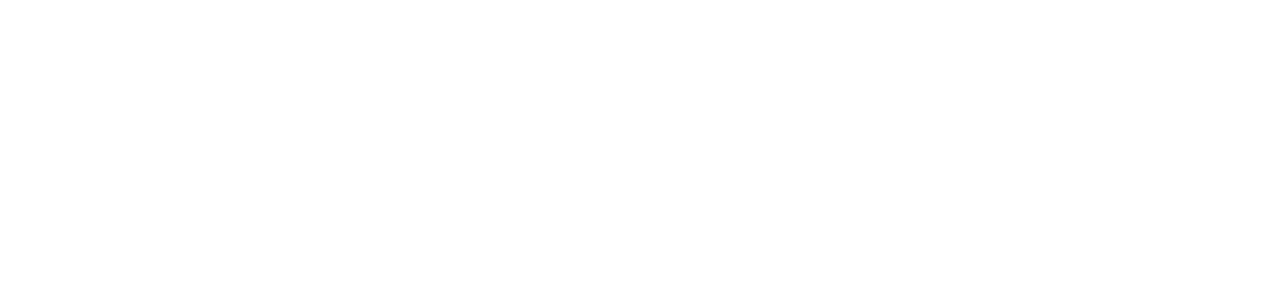
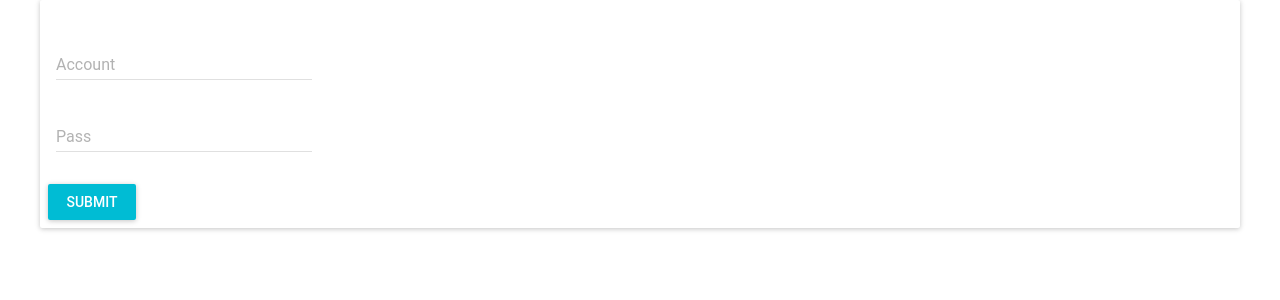
Before and after one commit to lilonghe/diary-web, a React (Create React App) app: page /login in a window 1280 px wide. Shown: the top 300 px of the page. Built offline with nearby package versions, Linux system fonts and the light colour scheme.

Commit message:
login page

```diff
--- a/src/App.js
+++ b/src/App.js
@@ -1,11 +1,15 @@
 import React, { Component } from 'react';
-
+import getMuiTheme from 'material-ui/styles/getMuiTheme';
+import MuiThemeProvider from 'material-ui/styles/MuiThemeProvider';
+import AppBar from 'material-ui/AppBar';
 class App extends Component {
   render() {
-    return (
-      <div className="body">
-        {this.props.children}
-      </div>
+      return (
+          <MuiThemeProvider muiTheme={getMuiTheme()}>
+              <div className="body">
+                {this.props.children}
+              </div>
+          </MuiThemeProvider>
     );
   }
 }
--- a/src/component/ParkItem.js
+++ b/src/component/ParkItem.js
@@ -1,14 +1,6 @@
 import React, {Component} from 'react';
 
-import {Card, CardHeader,CardText} from 'material-ui/Card';
-import {deepOrange500} from 'material-ui/styles/colors';
-import getMuiTheme from 'material-ui/styles/getMuiTheme';
-import MuiThemeProvider from 'material-ui/styles/MuiThemeProvider';
-const muiTheme = getMuiTheme({
-  palette: {
-    accent1Color: deepOrange500,
-  },
-});
+import { Card, CardHeader, CardTitle, CardText } from 'material-ui/Card';
 
 class ParkItem extends Component {
     constructor(props){
@@ -23,13 +15,11 @@
         return (
 
             <div className="park-item">
-                <MuiThemeProvider muiTheme={muiTheme}>
                     <Card>
                         <CardHeader
-                            title={this.state.diary.user.name}/>
+                        title={this.state.diary.user.name} subtitle={this.state.diary.date.substr(0,10)} />
                             <CardText>{this.state.diary.content}</CardText>
                     </Card>
-                </MuiThemeProvider>
             </div>
         );
     }
--- a/src/index.js
+++ b/src/index.js
@@ -6,12 +6,15 @@
 import {Router,Route,browserHistory,IndexRoute} from 'react-router';
 
 import Park from './module/park/Park';
+import Login from './module/user/Login';
 
 ReactDOM.render(
   <Router history={browserHistory}>
     <Route path='/' component={App}>
       <IndexRoute component={Park} />
       <Route path='/park' component={Park} />
+      <Route path='/login' component={Login} />
+
     </Route>
   </Router>,
   document.getElementById('root')
--- /dev/null
+++ b/src/module/user/Login.js
@@ -0,0 +1,28 @@
+import React, { Component } from 'react';
+import TextField from 'material-ui/TextField';
+import { Card, CardHeader, CardText, CardActions } from 'material-ui/Card';
+
+import RaisedButton from 'material-ui/RaisedButton';
+
+
+export default class Login extends Component {
+    render() {
+        return (
+            <div className="page-login">
+                <div className="wrapper">
+                    <Card>
+                        <CardText>
+                            <TextField floatingLabelText="Account" hintText="Account:" /><br />
+                            <TextField floatingLabelText="Pass" hintText="Pass:" type="password" />
+                        </CardText>
+                        <CardActions>
+                            <RaisedButton label="submit" primary={true}  />
+                        </CardActions>
+                    </Card>
+                </div>
+
+
+            </div>
+        );
+    }
+}
```
